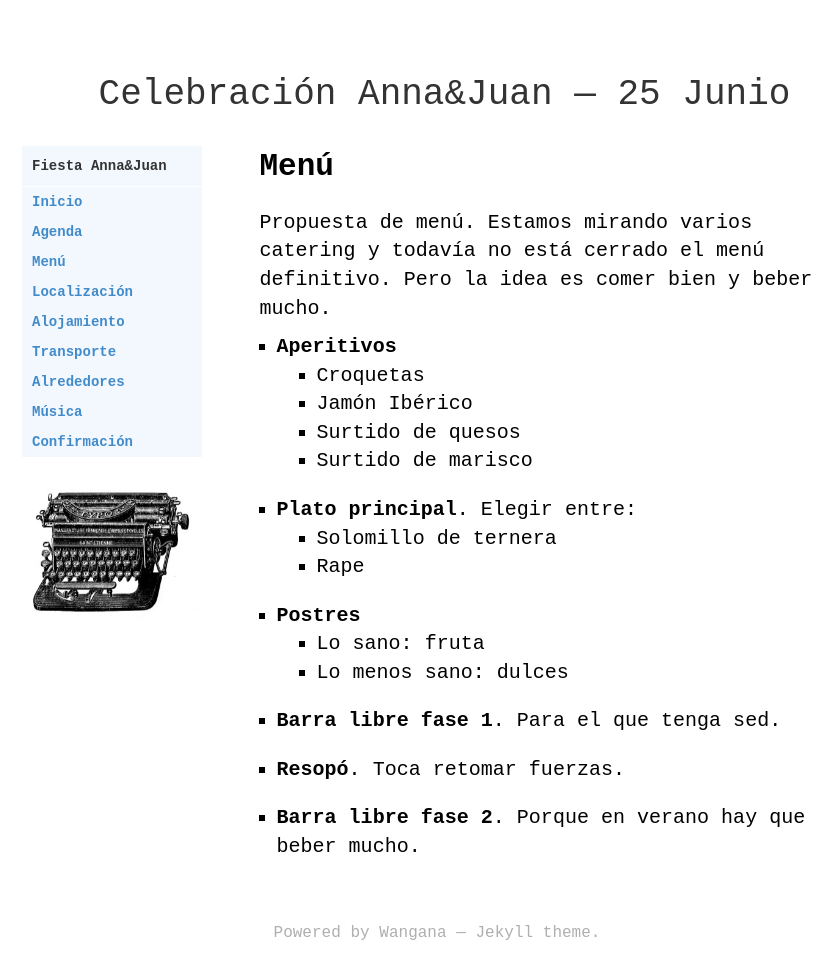
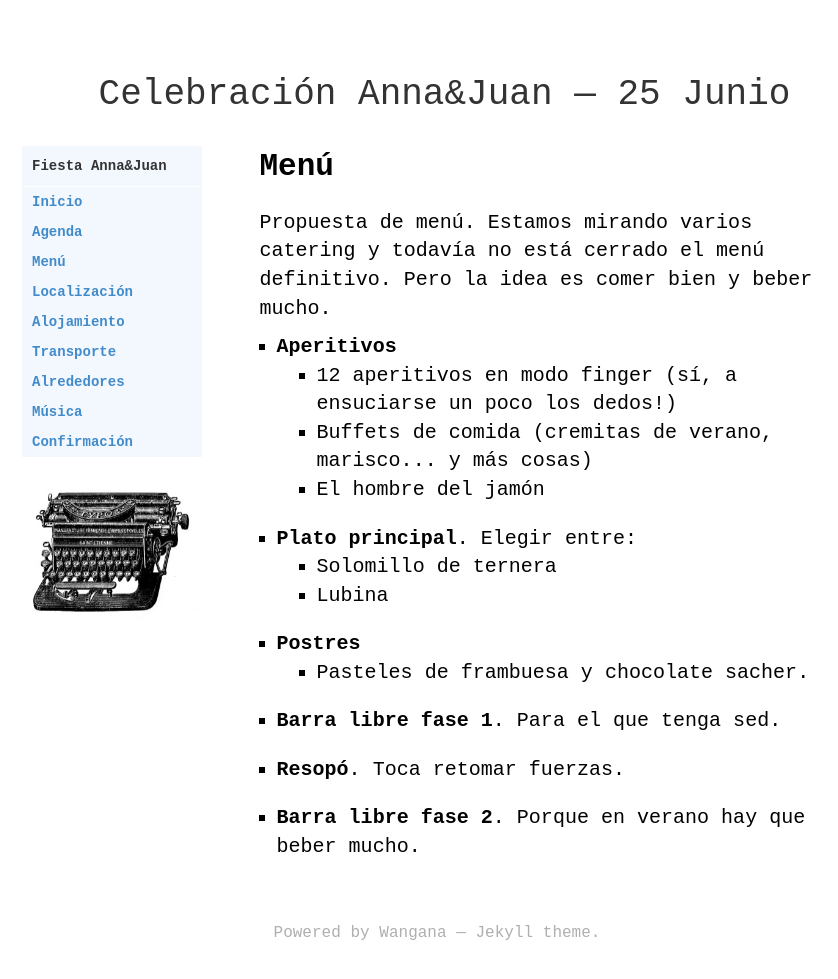
Before and after one commit to juandebravo/juanyanna25junio, a Jekyll site: the page built from menu.html, in a window 1280 px wide and 982 px high. Shown: the top 979 px of the window, without its empty margins (203-1041 px from the left). Built offline with Jekyll 4.4.1, drawn with Linux system fonts in a browser that asks for light colours; some web fonts are replaced; Markdown is read by kramdown in place of the engine named in the settings.

Commit message:
actualizar el menú

```diff
--- a/menu.html
+++ b/menu.html
@@ -15,16 +15,13 @@ title: Menú
           <b>Aperitivos</b>
           <ul>
             <li>
-                Croquetas
+                12 aperitivos en modo finger (sí, a ensuciarse un poco los dedos!)
             </li>
             <li>
-                Jamón Ibérico
+                Buffets de comida (cremitas de verano, marisco... y más cosas)
             </li>
             <li>
-                Surtido de quesos
-            </li>
-            <li>
-                Surtido de marisco
+                El hombre del jamón
             </li>
           </ul>
         </li>
@@ -35,7 +32,7 @@ title: Menú
                 Solomillo de ternera
             </li>
             <li>
-                Rape
+                Lubina
             </li>
           </ul>
         </li>
@@ -43,10 +40,7 @@ title: Menú
           <b>Postres</b>
           <ul>
             <li>
-                Lo sano: fruta
-            </li>
-            <li>
-                Lo menos sano: dulces
+                Pasteles de frambuesa y chocolate sacher.
             </li>
           </ul>
         </li>
```
